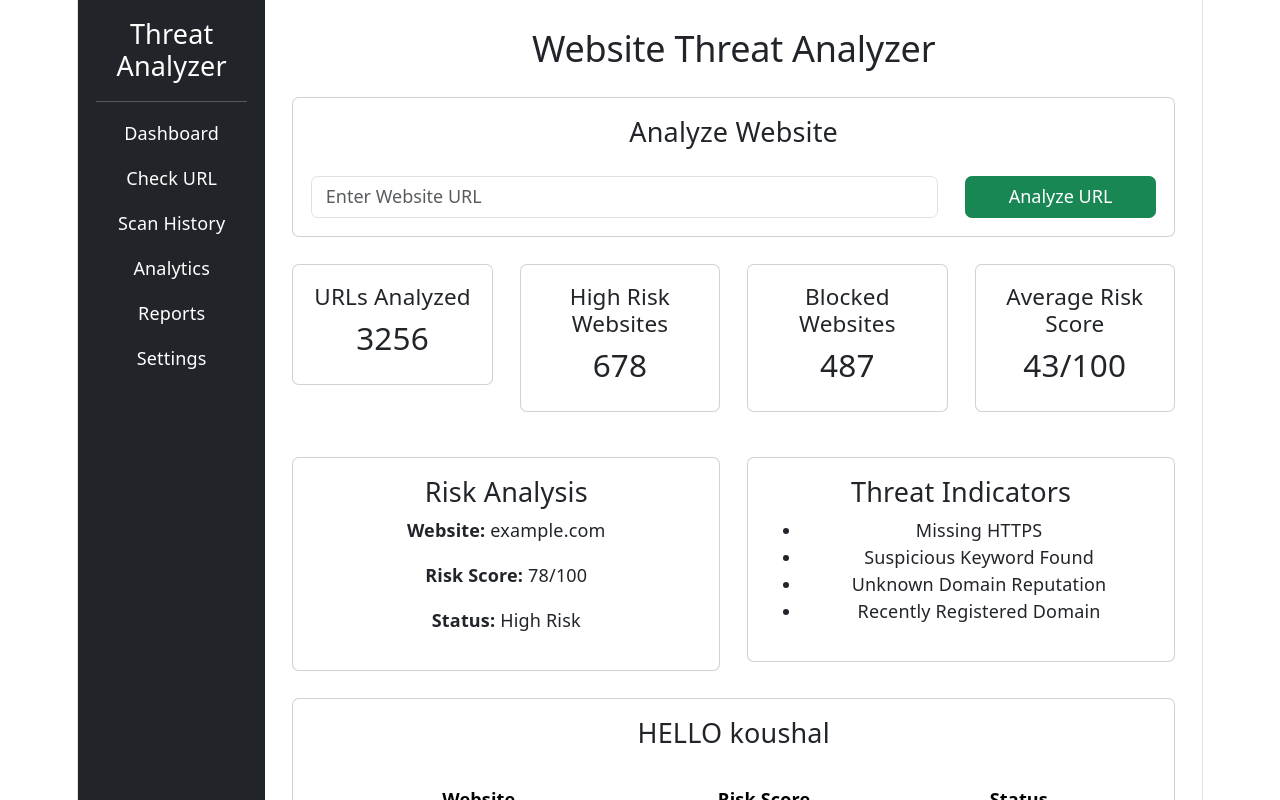
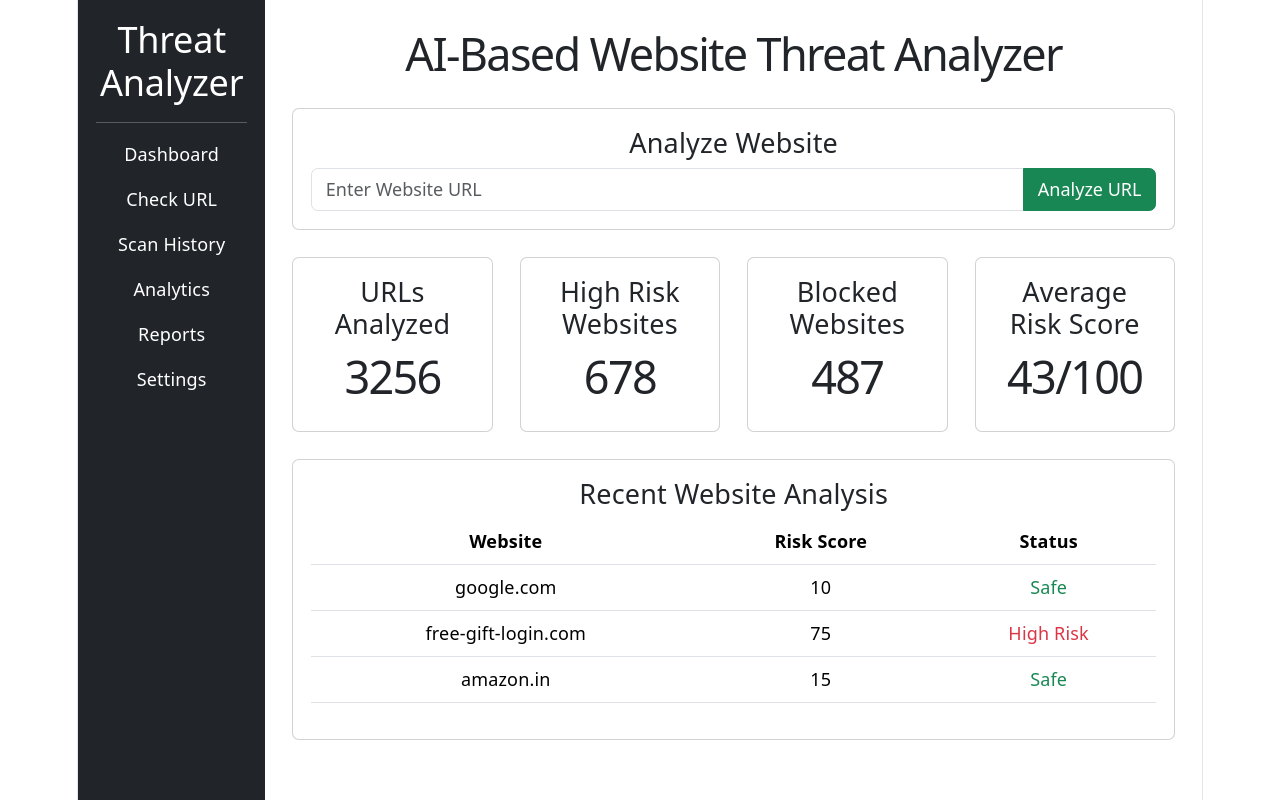
Before and after one commit to koushalmandal/website-threat-analyser, a React (Vite) app: page / in a window 1280 px wide. Shown: the top 800 px of the page. Built offline with nearby package versions, Linux system fonts and the light colour scheme.

Commit message:
added URL analyzer

```diff
--- a/src/App.jsx
+++ b/src/App.jsx
@@ -1,11 +1,47 @@
+import { useState } from "react";
+
 function App() {
+  const [url, setUrl] = useState("");
+  const [result, setResult] = useState(null);
+
+  const analyzeUrl = () => {
+    if (!url) {
+      alert("Please enter a URL");
+      return;
+    }
+
+    const riskyWords = ["login", "free", "bonus", "gift", "verify"];
+
+    let risk = 20;
+
+    riskyWords.forEach((word) => {
+      if (url.toLowerCase().includes(word)) {
+        risk += 15;
+      }
+    });
+
+    const status =
+      risk > 60 ? "High Risk" : risk > 40 ? "Medium Risk" : "Safe";
+
+    setResult({
+      risk,
+      status,
+      indicators: [
+        "Domain Reputation Check",
+        "URL Pattern Analysis",
+        "Suspicious Keyword Detection",
+        "SSL Verification",
+        "Phishing Pattern Detection",
+      ],
+    });
+  };
+
   return (
     <div className="container-fluid">
       <div className="row">
-
         {/* Sidebar */}
         <div className="col-2 bg-dark text-white vh-100 p-3">
-          <h4>Threat Analyzer</h4>
+          <h2>Threat Analyzer</h2>
           <hr />
 
           <p>Dashboard</p>
@@ -18,79 +54,77 @@ function App() {
 
         {/* Main Content */}
         <div className="col-10 p-4">
+          <h1 className="text-center mb-4">
+            AI-Based Website Threat Analyzer
+          </h1>
 
-          <h2>Website Threat Analyzer</h2>
-
-          {/* URL Input Section */}
-          <div className="card p-3 mb-4 mt-4">
+          {/* URL Analyzer */}
+          <div className="card p-3 mb-4">
             <h4>Analyze Website</h4>
 
-            <div className="row mt-3">
-              <div className="col-md-9">
+            <div className="input-group">
               <input
                 type="text"
                 className="form-control"
                 placeholder="Enter Website URL"
+                value={url}
+                onChange={(e) => setUrl(e.target.value)}
               />
-              </div>
 
-              <div className="col-md-3">
-                <button className="btn btn-success w-100">
+              <button
+                className="btn btn-success"
+                onClick={analyzeUrl}
+              >
                 Analyze URL
               </button>
             </div>
           </div>
+
+          {/* Stats Cards */}
+          <div className="row text-center mb-4">
+            <div className="col-md-3">
+              <div className="card p-3">
+                <h4>URLs Analyzed</h4>
+                <h1>3256</h1>
               </div>
-          <div className="row">
+            </div>
 
-            <div className="col-md-3 mb-3">
-              <div className="card">
-                <div className="card-body">
-                  <h5>URLs Analyzed</h5>
-                  <h3>3256</h3>
+            <div className="col-md-3">
+              <div className="card p-3">
+                <h4>High Risk Websites</h4>
+                <h1>678</h1>
+              </div>
+            </div>
+
+            <div className="col-md-3">
+              <div className="card p-3">
+                <h4>Blocked Websites</h4>
+                <h1>487</h1>
+              </div>
+            </div>
+
+            <div className="col-md-3">
+              <div className="card p-3">
+                <h4>Average Risk Score</h4>
+                <h1>43/100</h1>
               </div>
             </div>
           </div>
 
-            <div className="col-md-3 mb-3">
-              <div className="card">
-                <div className="card-body">
-                  <h5>High Risk Websites</h5>
-                  <h3>678</h3>
-                </div>
-              </div>
-            </div>
-
-            <div className="col-md-3 mb-3">
-              <div className="card">
-                <div className="card-body">
-                  <h5>Blocked Websites</h5>
-                  <h3>487</h3>
-                </div>
-              </div>
-            </div>
-
-            <div className="col-md-3 mb-3">
-              <div className="card">
-                <div className="card-body">
-                  <h5>Average Risk Score</h5>
-                  <h3>43/100</h3>
-                </div>
-              </div>
-            </div>
-
-          </div>
-
-          {/* Risk Analysis & Threat Indicators */}
-          <div className="row mt-4">
-
+          {/* Analysis Result */}
+          {result && (
+            <div className="row">
               <div className="col-md-6">
                 <div className="card p-3">
                   <h4>Risk Analysis</h4>
 
-                <p><strong>Website:</strong> example.com</p>
-                <p><strong>Risk Score:</strong> 78/100</p>
-                <p><strong>Status:</strong> High Risk</p>
+                  <p>
+                    <strong>Risk Score:</strong> {result.risk}/100
+                  </p>
+
+                  <p>
+                    <strong>Status:</strong> {result.status}
+                  </p>
                 </div>
               </div>
 
@@ -99,21 +133,20 @@ function App() {
                   <h4>Threat Indicators</h4>
 
                   <ul>
-                  <li>Missing HTTPS</li>
-                  <li>Suspicious Keyword Found</li>
-                  <li>Unknown Domain Reputation</li>
-                  <li>Recently Registered Domain</li>
+                    {result.indicators.map((item, index) => (
+                      <li key={index}>{item}</li>
+                    ))}
                   </ul>
                 </div>
               </div>
+            </div>
+          )}
 
-          </div>
+          {/* Recent Analysis */}
+          <div className="card p-3 mt-4">
+            <h4>Recent Website Analysis</h4>
 
-          {/* Recent Website Analysis */}
-          <div className="card p-3 mt-4">
-            <h4>HELLO koushal</h4>
-
-            <table className="table mt-3">
+            <table className="table">
               <thead>
                 <tr>
                   <th>Website</th>
@@ -125,39 +158,28 @@ function App() {
               <tbody>
                 <tr>
                   <td>google.com</td>
-                  <td>5</td>
-                  <td>Safe</td>
+                  <td>10</td>
+                  <td className="text-success">Safe</td>
                 </tr>
 
                 <tr>
-                  <td>free-gift.xyz</td>
-                  <td>85</td>
-                  <td>High Risk</td>
+                  <td>free-gift-login.com</td>
+                  <td>75</td>
+                  <td className="text-danger">High Risk</td>
                 </tr>
 
                 <tr>
-                  <td>secure-login.net</td>
-                  <td>72</td>
-                  <td>Medium Risk</td>
+                  <td>amazon.in</td>
+                  <td>15</td>
+                  <td className="text-success">Safe</td>
                 </tr>
               </tbody>
             </table>
           </div>
-
-            <div className="card p-3 mt-4 mb-4">
-            <h4>AI Recommendation</h4>
-
-            <p>
-              Avoid entering personal information on websites
-              with high risk scores. Verify domain reputation
-              and SSL security before proceeding.
-            </p>
         </div>
-
-        </div>
-
       </div>
     </div>
   );
 }
+
 export default App;
```
Lines whose indentation alone changed are shown as unchanged.
